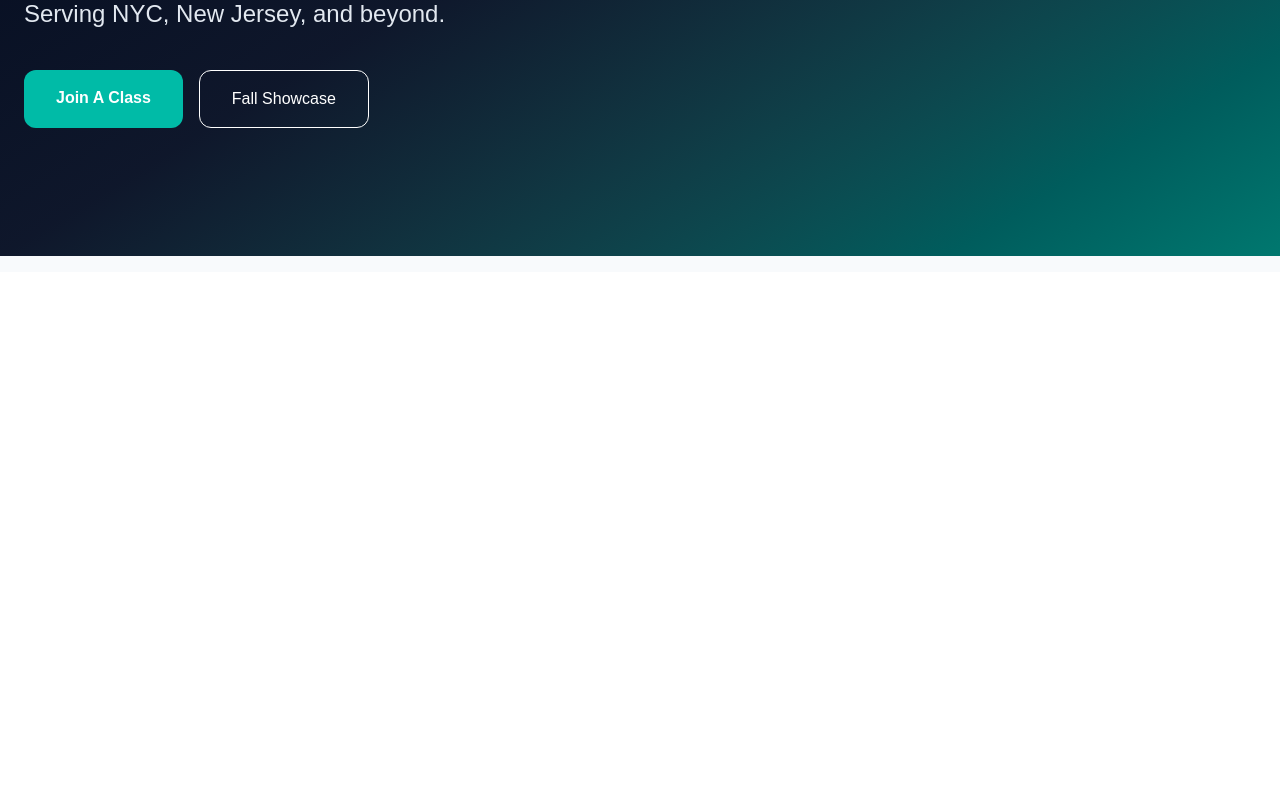
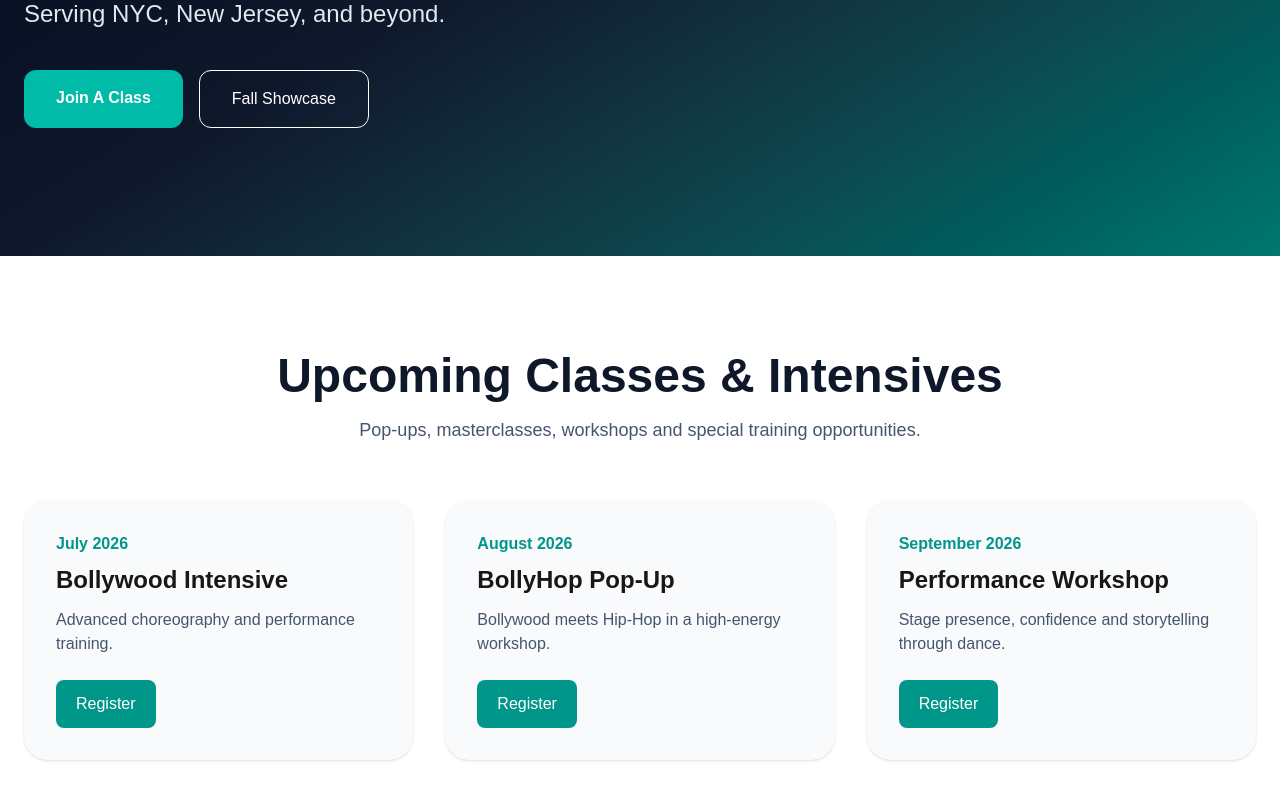
Before and after one commit to tanvikinkhabwala27/happy-feet, a Next.js app: page / in a window 1280 px wide. Shown: the part 528-1328 px from the top of the page. Before the commit the page ends 800 px from the top, so only its background shows below. Built offline with nearby package versions, Linux system fonts and the light colour scheme.

Commit message:
page.tsx

```diff
--- a/app/page.tsx
+++ b/app/page.tsx
@@ -82,7 +82,89 @@ export default function Home() {
         </div>
 
       </section>
+{/* UPCOMING CLASSES */}
+<section className="py-24 bg-white">
+  <div className="max-w-7xl mx-auto px-6">
 
+    <div className="text-center mb-14">
+      <h2 className="text-5xl font-bold text-slate-900 mb-4">
+        Upcoming Classes & Intensives
+      </h2>
+
+      <p className="text-slate-600 text-lg">
+        Pop-ups, masterclasses, workshops and special training opportunities.
+      </p>
+    </div>
+
+    <div className="grid md:grid-cols-3 gap-8">
+
+      <div className="bg-slate-50 rounded-3xl p-8 shadow">
+        <p className="text-teal-600 font-semibold mb-2">
+          July 2026
+        </p>
+
+        <h3 className="text-2xl font-bold mb-3">
+          Bollywood Intensive
+        </h3>
+
+        <p className="text-slate-600 mb-6">
+          Advanced choreography and performance training.
+        </p>
+
+        <Link
+          href="/register"
+          className="inline-block bg-teal-600 text-white px-5 py-3 rounded-lg"
+        >
+          Register
+        </Link>
+      </div>
+
+      <div className="bg-slate-50 rounded-3xl p-8 shadow">
+        <p className="text-teal-600 font-semibold mb-2">
+          August 2026
+        </p>
+
+        <h3 className="text-2xl font-bold mb-3">
+          BollyHop Pop-Up
+        </h3>
+
+        <p className="text-slate-600 mb-6">
+          Bollywood meets Hip-Hop in a high-energy workshop.
+        </p>
+
+        <Link
+          href="/register"
+          className="inline-block bg-teal-600 text-white px-5 py-3 rounded-lg"
+        >
+          Register
+        </Link>
+      </div>
+
+      <div className="bg-slate-50 rounded-3xl p-8 shadow">
+        <p className="text-teal-600 font-semibold mb-2">
+          September 2026
+        </p>
+
+        <h3 className="text-2xl font-bold mb-3">
+          Performance Workshop
+        </h3>
+
+        <p className="text-slate-600 mb-6">
+          Stage presence, confidence and storytelling through dance.
+        </p>
+
+        <Link
+          href="/register"
+          className="inline-block bg-teal-600 text-white px-5 py-3 rounded-lg"
+        >
+          Register
+        </Link>
+      </div>
+
+    </div>
+
+  </div>
+</section>
     </main>
   );
 }
```
